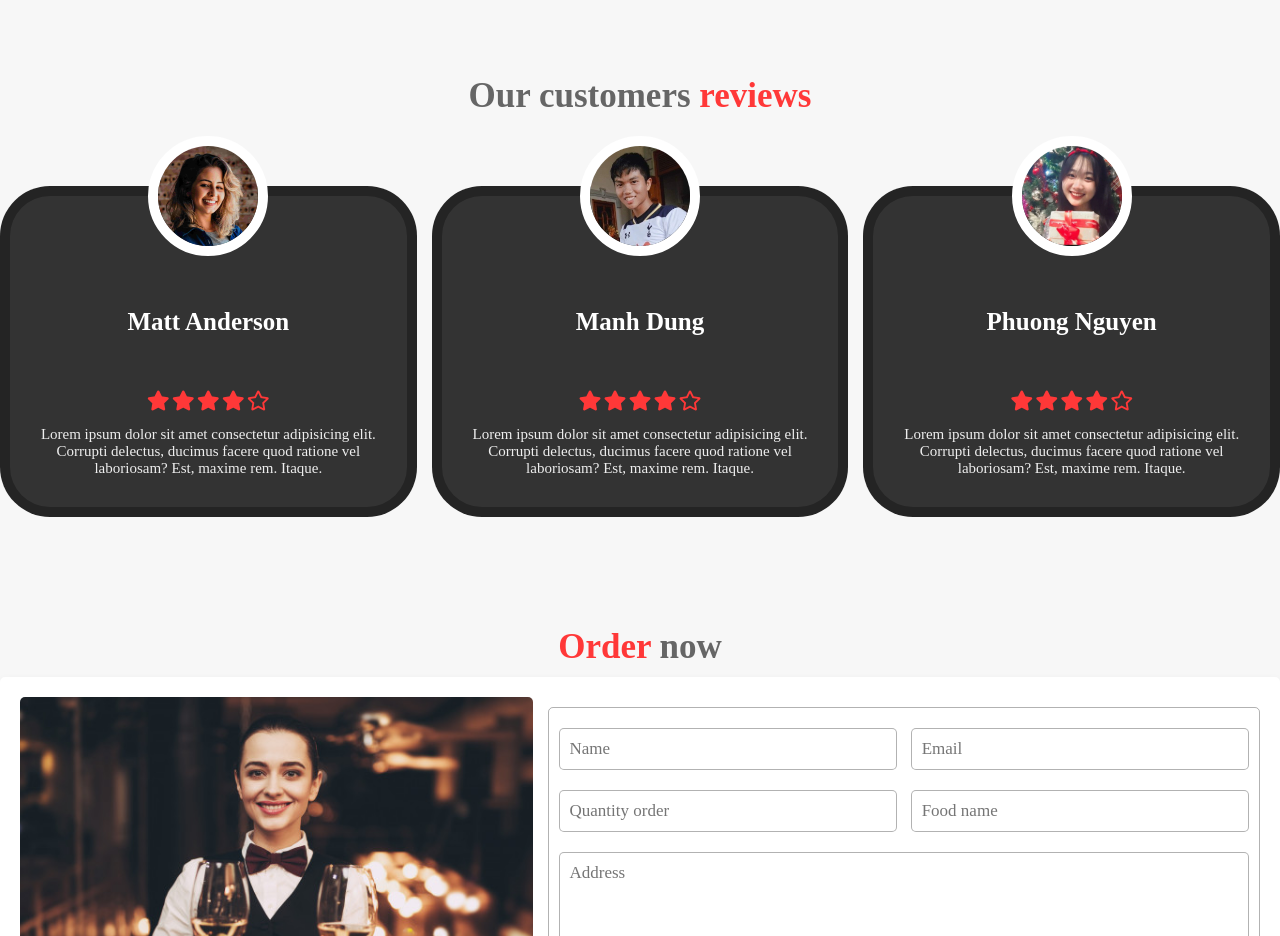
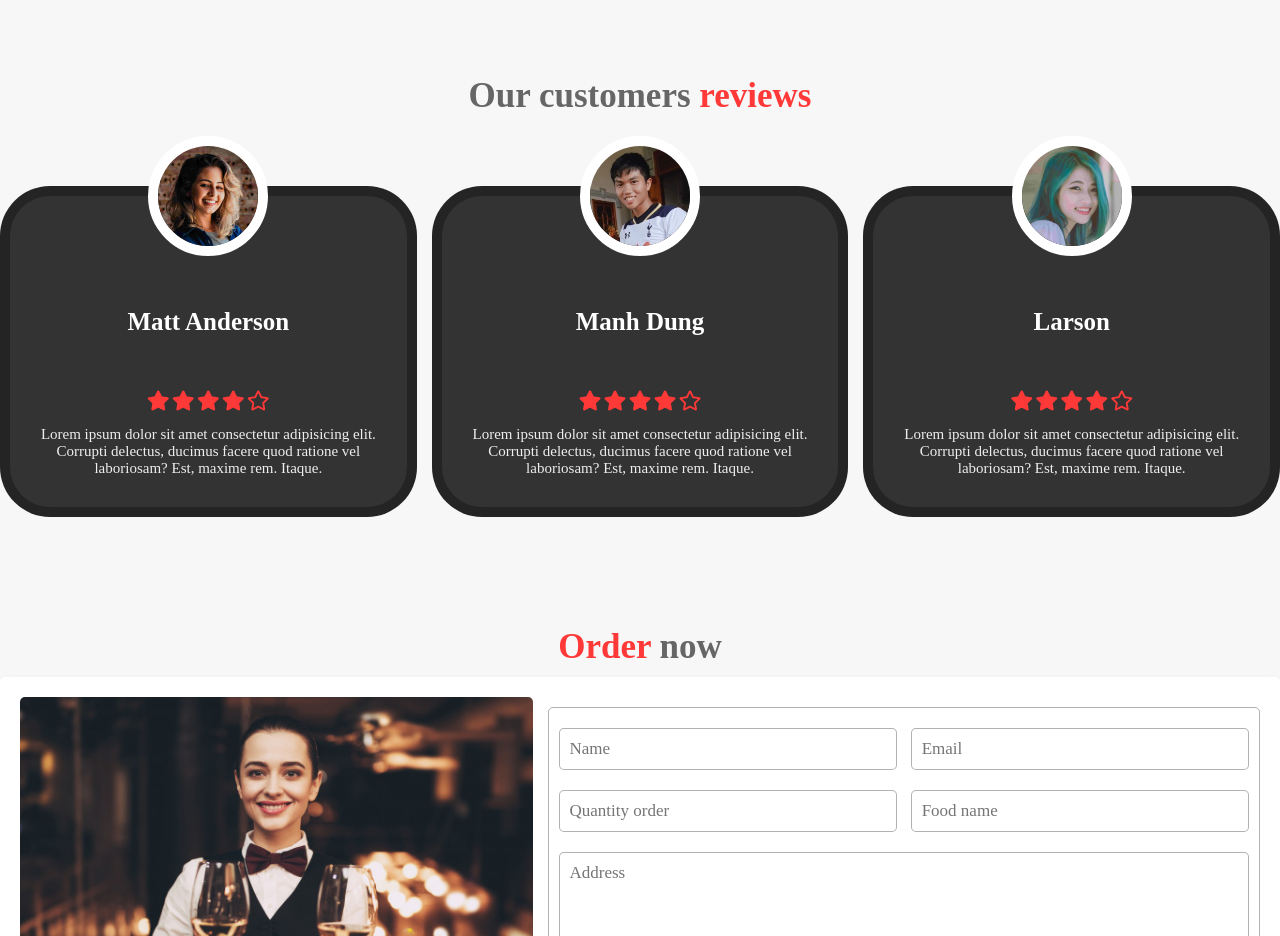
Before and after one commit to DungAnderson/luyentap, a plain HTML site: page index.html in a window 1280 px wide. Shown: the part 3900-4836 px from the top of the page. Drawn offline with Linux system fonts and the light colour scheme; a web font is replaced by a local one.

Commit message:
Update index.html

```diff
--- a/index.html
+++ b/index.html
@@ -334,8 +334,8 @@
             <p>Lorem ipsum dolor sit amet consectetur adipisicing elit. Corrupti delectus, ducimus facere quod ratione vel laboriosam? Est, maxime rem. Itaque.</p>
         </div>
         <div class="box">
-            <img src="images/nguyen.jpg" alt="">
-            <h3>Phuong Nguyen</h3>
+            <img src="images/pic3.png" alt="">
+            <h3>Larson</h3>
             <div class="stars">
                 <i class="fas fa-star"></i>
                 <i class="fas fa-star"></i>
```
